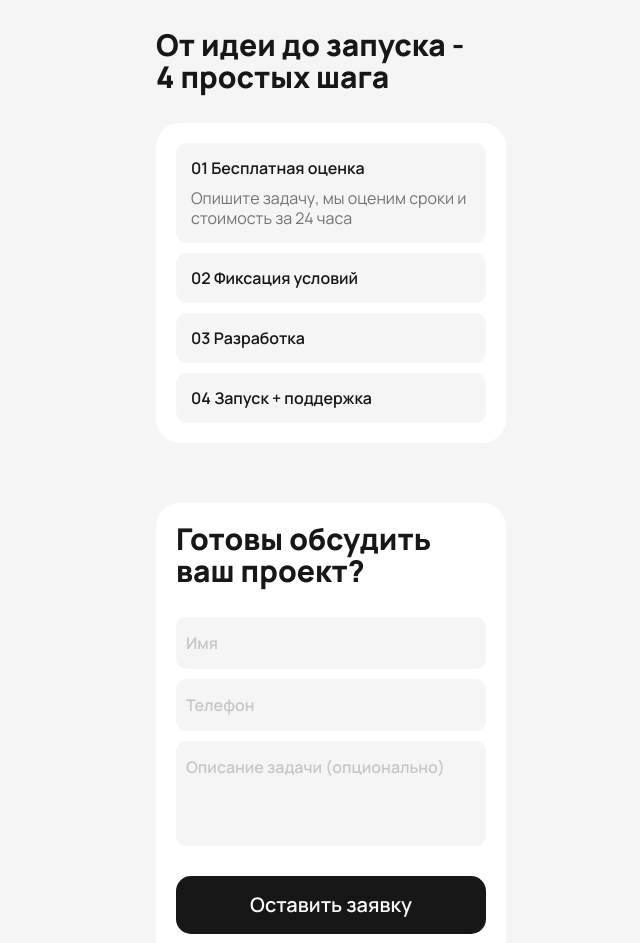
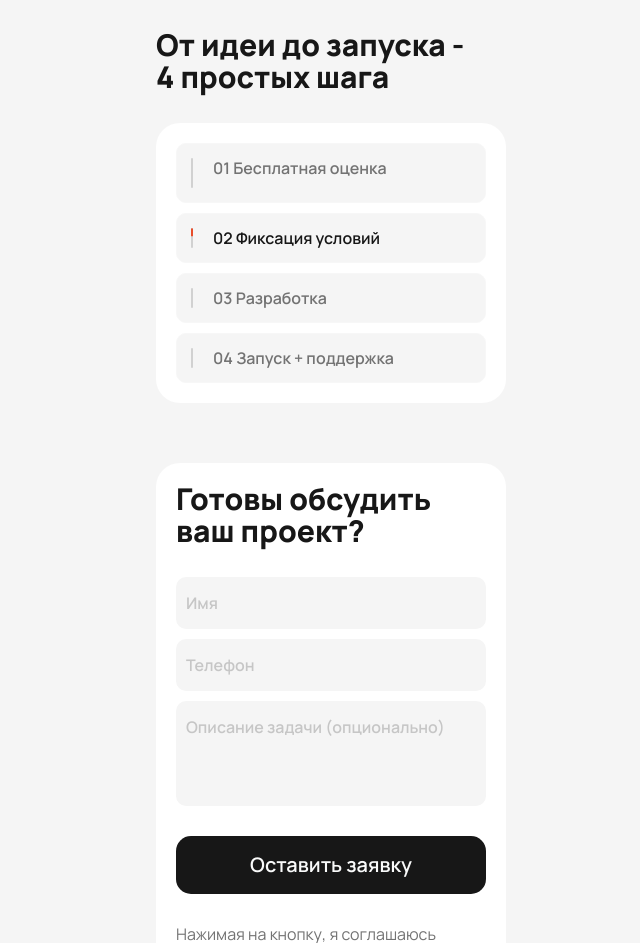
Before and after one commit to ZharkovMihail/ai_landing, a Next.js app: page / in a window 1280 px wide. Shown: the part 3460-4403 px from the top of the page, without its empty margins (309-949 px from the left). Built offline with nearby package versions, Linux system fonts and the light colour scheme.

Commit message:
Список шагов с автопрокруткой и прогресс-баром

```diff
--- a/app/components/Process.tsx
+++ b/app/components/Process.tsx
@@ -1,40 +1,156 @@
+"use client";
+
+import { useState, useEffect, useRef, useCallback } from "react";
+
+const STEP_DURATION = 4500;
+
 const steps = [
   {
     number: "01",
     title: "Бесплатная оценка",
     description: "Опишите задачу, мы оценим сроки и стоимость за\u00A024\u00A0часа",
-    showDescription: true,
   },
-  { number: "02", title: "Фиксация условий", showDescription: false },
-  { number: "03", title: "Разработка", showDescription: false },
-  { number: "04", title: "Запуск + поддержка", showDescription: false },
+  { number: "02", title: "Фиксация условий", description: null },
+  { number: "03", title: "Разработка", description: null },
+  { number: "04", title: "Запуск + поддержка", description: null },
 ];
 
 export default function Process() {
+  const [activeStep, setActiveStep] = useState(0);
+  const [progress, setProgress] = useState(0);
+
+  const sectionRef = useRef<HTMLElement>(null);
+  const rafRef = useRef<number | null>(null);
+  const activeStepRef = useRef(0);
+  const progressRef = useRef(0);
+  const lastTsRef = useRef<number | null>(null);
+  const isRunningRef = useRef(false);
+  const userPausedRef = useRef(false);
+
+  const stop = useCallback(() => {
+    if (rafRef.current !== null) {
+      cancelAnimationFrame(rafRef.current);
+      rafRef.current = null;
+    }
+    lastTsRef.current = null;
+    isRunningRef.current = false;
+  }, []);
+
+  const start = useCallback(() => {
+    if (isRunningRef.current) return;
+    isRunningRef.current = true;
+    lastTsRef.current = null;
+
+    const tick = (ts: number) => {
+      if (!isRunningRef.current) return;
+
+      if (lastTsRef.current === null) lastTsRef.current = ts;
+      const delta = ts - lastTsRef.current;
+      lastTsRef.current = ts;
+
+      progressRef.current = Math.min(progressRef.current + delta / STEP_DURATION, 1);
+      setProgress(progressRef.current);
+
+      if (progressRef.current >= 1) {
+        const next = (activeStepRef.current + 1) % steps.length;
+        activeStepRef.current = next;
+        setActiveStep(next);
+        progressRef.current = 0;
+        setProgress(0);
+        lastTsRef.current = null;
+      }
+
+      rafRef.current = requestAnimationFrame(tick);
+    };
+
+    rafRef.current = requestAnimationFrame(tick);
+  }, []);
+
+  const activate = useCallback(
+    (index: number) => {
+      userPausedRef.current = true;
+      stop();
+      activeStepRef.current = index;
+      progressRef.current = 0;
+      setActiveStep(index);
+      setProgress(0);
+    },
+    [stop]
+  );
+
+  useEffect(() => {
+    const section = sectionRef.current;
+    if (!section) return;
+
+    const observer = new IntersectionObserver(
+      ([entry]) => {
+        if (entry.isIntersecting && !userPausedRef.current) {
+          start();
+        } else if (!entry.isIntersecting) {
+          stop();
+        }
+      },
+      { threshold: 0.1 }
+    );
+
+    observer.observe(section);
+    return () => {
+      observer.disconnect();
+      stop();
+    };
+  }, [start, stop]);
+
   return (
-    <section className="flex flex-col gap-[30px] items-center px-5">
+    <section ref={sectionRef} className="flex flex-col gap-[30px] items-center px-5">
       <h2 className="font-extrabold text-[30px] leading-[32px] text-[#171717] w-full">
         От идеи до запуска -{" "}
         <span className="block">4 простых шага</span>
       </h2>
       <div className="bg-white flex flex-col gap-[10px] items-start p-5 rounded-[24px] w-full">
-        {steps.map((step) => (
+        {steps.map((step, i) => {
+          const isActive = activeStep === i;
+          return (
+            <button
+              key={step.number}
+              onClick={() => activate(i)}
+              className="bg-[#f5f5f5] border border-[#f7f7f7] flex gap-5 items-start p-[14px] rounded-[10px] w-full text-left"
+            >
+              {/* Bar */}
+              <div className="relative shrink-0 self-stretch w-[2px] bg-[#d1d1d1] overflow-hidden rounded-full">
                 <div
-            key={step.number}
-            className="bg-[#f5f5f5] border border-[#f7f7f7] flex gap-5 items-start p-[14px] rounded-[10px] w-full"
+                  className="absolute top-0 left-0 w-full bg-[#E84D2A] rounded-full"
+                  style={{
+                    height: "100%",
+                    transform: `scaleY(${isActive ? progress : 0})`,
+                    transformOrigin: "top",
+                  }}
+                />
+              </div>
+              {/* Content */}
+              <div className="flex flex-col gap-[10px] flex-1 min-w-0">
+                <p
+                  className="font-semibold text-[16px] leading-[20px] transition-colors duration-200"
+                  style={{ color: isActive ? "#171717" : "#737373" }}
                 >
-            <div className="flex flex-col gap-[10px] flex-1 min-w-0">
-              <p className="font-semibold text-[16px] leading-[20px] text-[#171717]">
                   {step.number} {step.title}
                 </p>
-              {step.showDescription && (
+                {step.description && (
+                  <div
+                    className="overflow-hidden transition-all duration-300 ease-in-out"
+                    style={{
+                      maxHeight: isActive ? "80px" : "0px",
+                      opacity: isActive ? 1 : 0,
+                    }}
+                  >
                     <p className="font-normal text-[16px] leading-[20px] text-[#737373]">
                       {step.description}
                     </p>
+                  </div>
                 )}
               </div>
-          </div>
-        ))}
+            </button>
+          );
+        })}
       </div>
     </section>
   );
```
Lines whose indentation alone changed are shown as unchanged.
